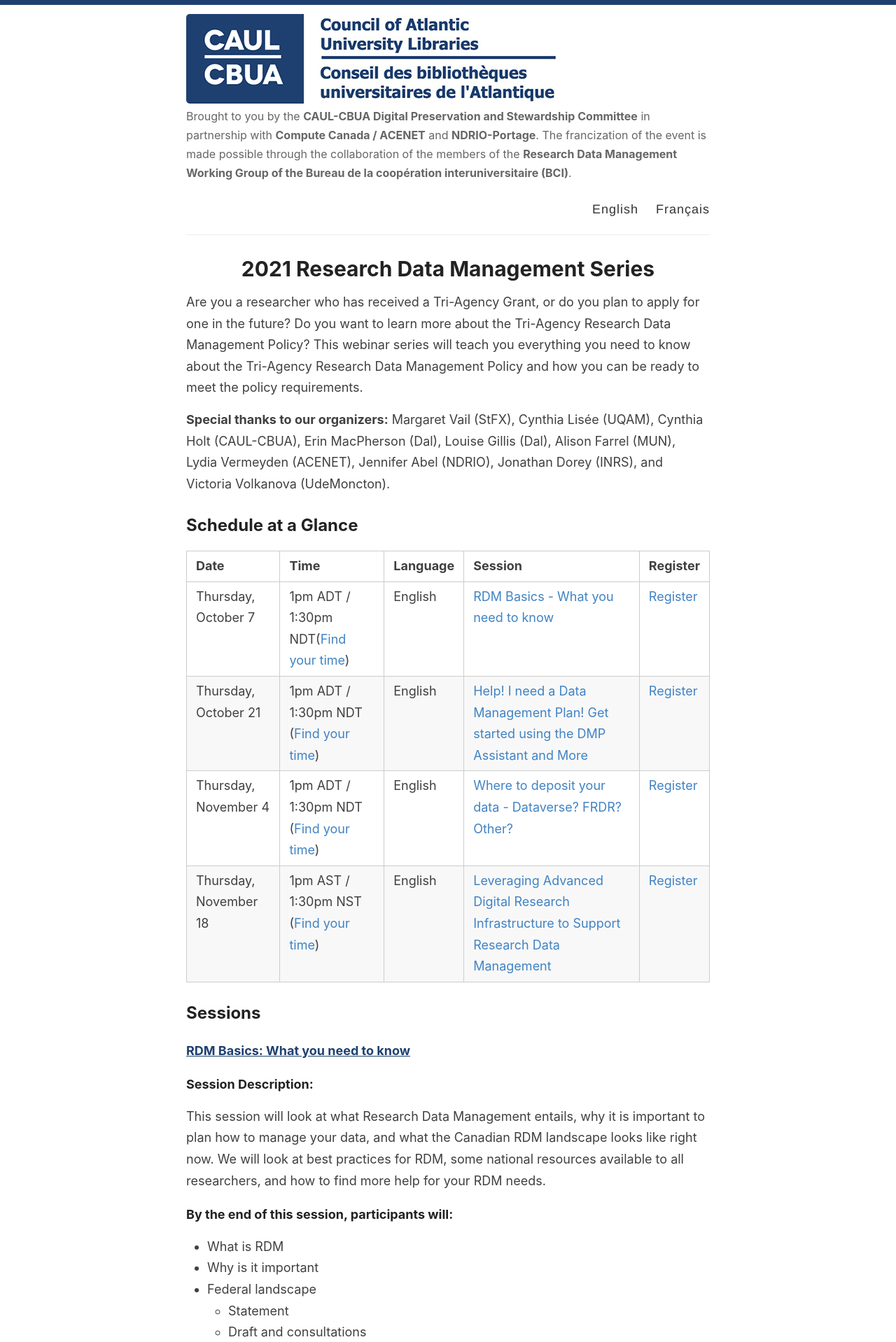
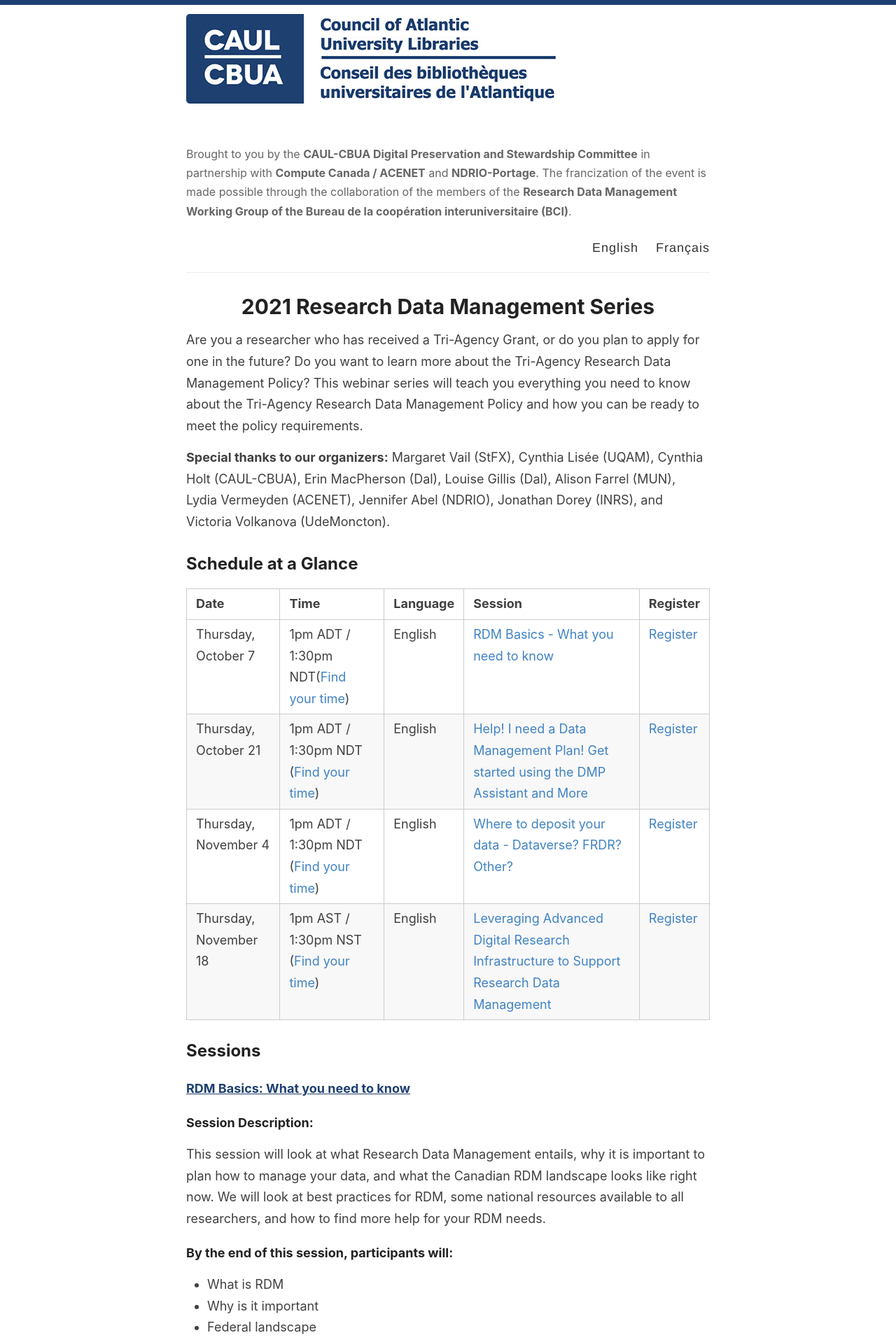
Before and after one commit to caul-dpsc/2021-rdm-series, a Jekyll site: the page built from _pages/index.md, in a window 1280 px wide. Shown: the top 1918 px of the page at 70% size. Built offline with Jekyll 4.4.1, drawn with Linux system fonts in a browser that asks for light colours.

Commit message:
Update default.html

```diff
--- a/_layouts/default.html
+++ b/_layouts/default.html
@@ -24,7 +24,7 @@
 
             <div class="site-info">
               <h1 class="site-name"><a href="{{ site.baseurl }}/">{{ site.name }}</a></h1>
-              <p class="site-description">{{ site.description }}</p>
+              <p class="site-description"><br /><br />{{ site.description }}</p>
             </div>
 
             <nav>
```
